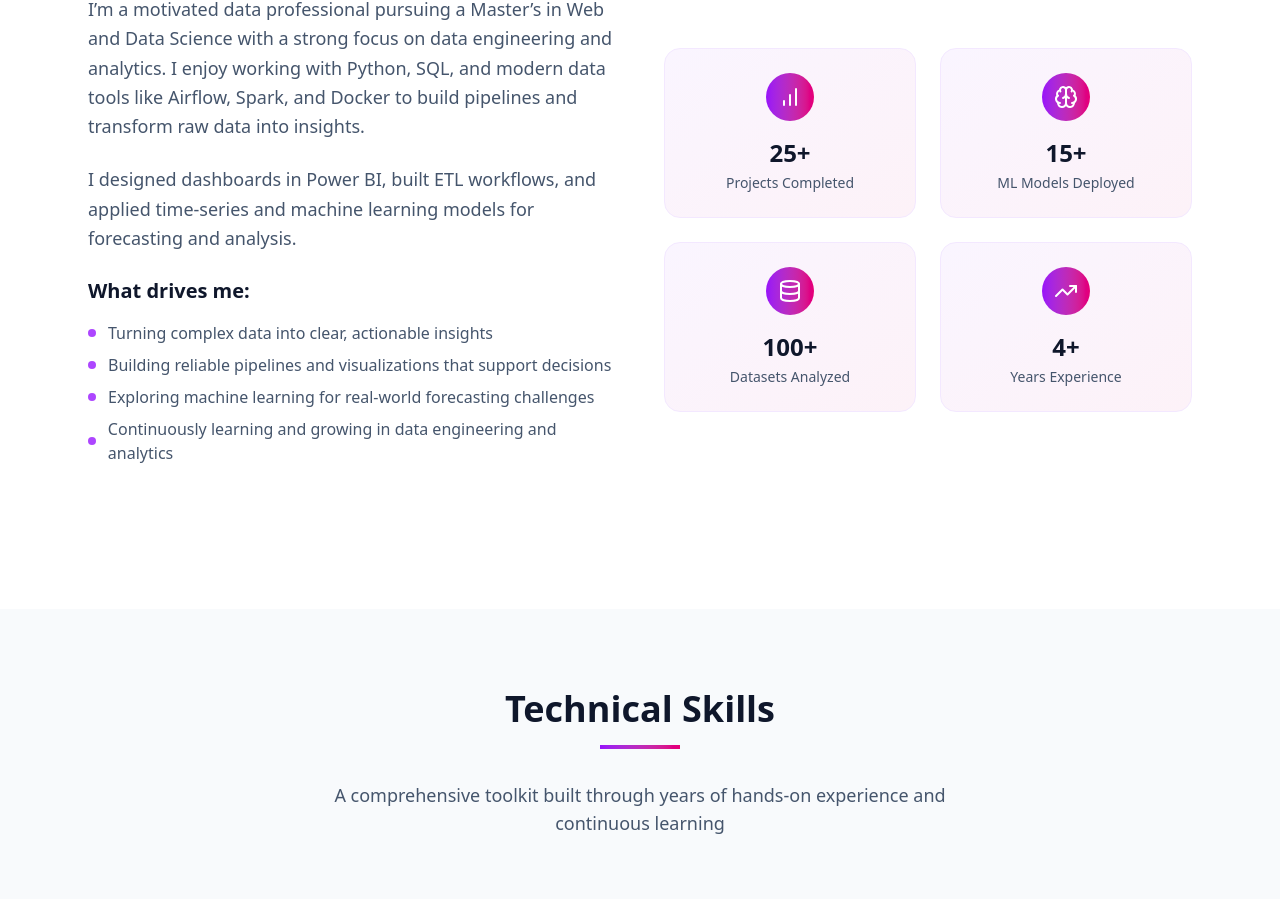
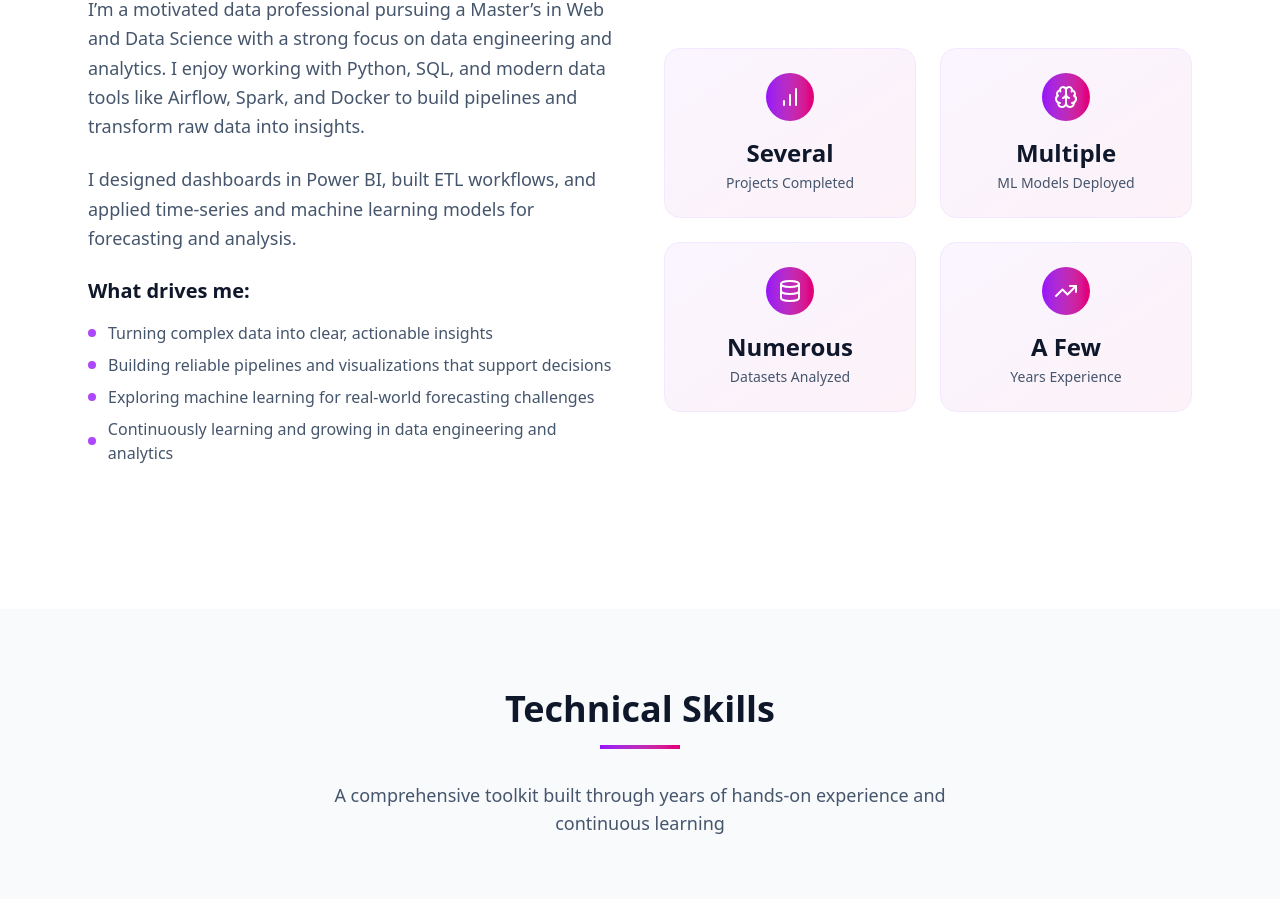
Before and after one commit to FirasSakli/firassakli.github.io, a Next.js app: page / in a window 1280 px wide. Shown: the part 1009-1908 px from the top of the page. Built offline with nearby package versions, Linux system fonts and the light colour scheme.

Commit message:
Update AboutSection.jsx

```diff
--- a/Components/Portfolio/AboutSection.jsx
+++ b/Components/Portfolio/AboutSection.jsx
@@ -4,10 +4,10 @@ import { BarChart, Brain, Database, TrendingUp } from "lucide-react";
 
 export default function AboutSection() {
 	const stats = [
-		{ icon: BarChart, label: "Projects Completed", value: "25+" },
-		{ icon: Brain, label: "ML Models Deployed", value: "15+" },
-		{ icon: Database, label: "Datasets Analyzed", value: "100+" },
-		{ icon: TrendingUp, label: "Years Experience", value: "4+" },
+		{ icon: BarChart, label: "Projects Completed", value: "Several" },
+		{ icon: Brain, label: "ML Models Deployed", value: "Multiple" },
+		{ icon: Database, label: "Datasets Analyzed", value: "Numerous" },
+		{ icon: TrendingUp, label: "Years Experience", value: "A Few" },
 	];
 
 	return (
```
